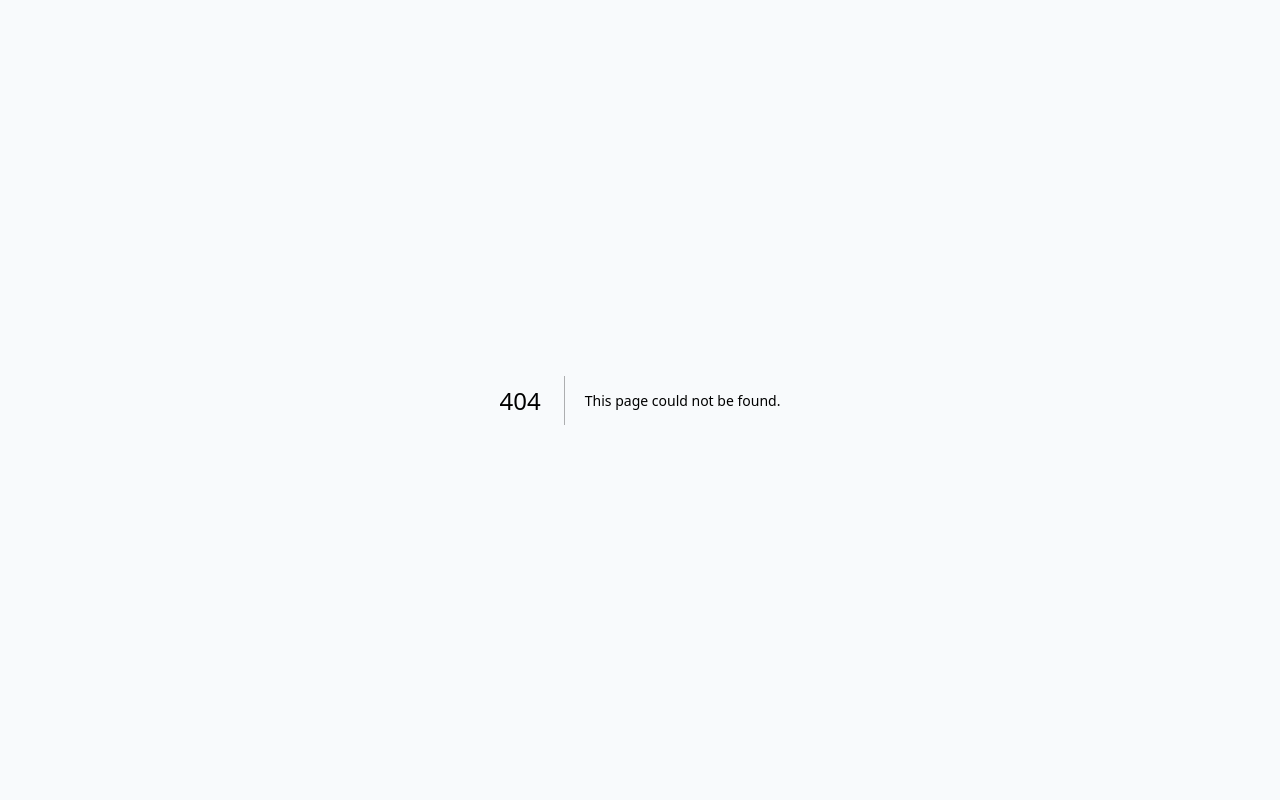
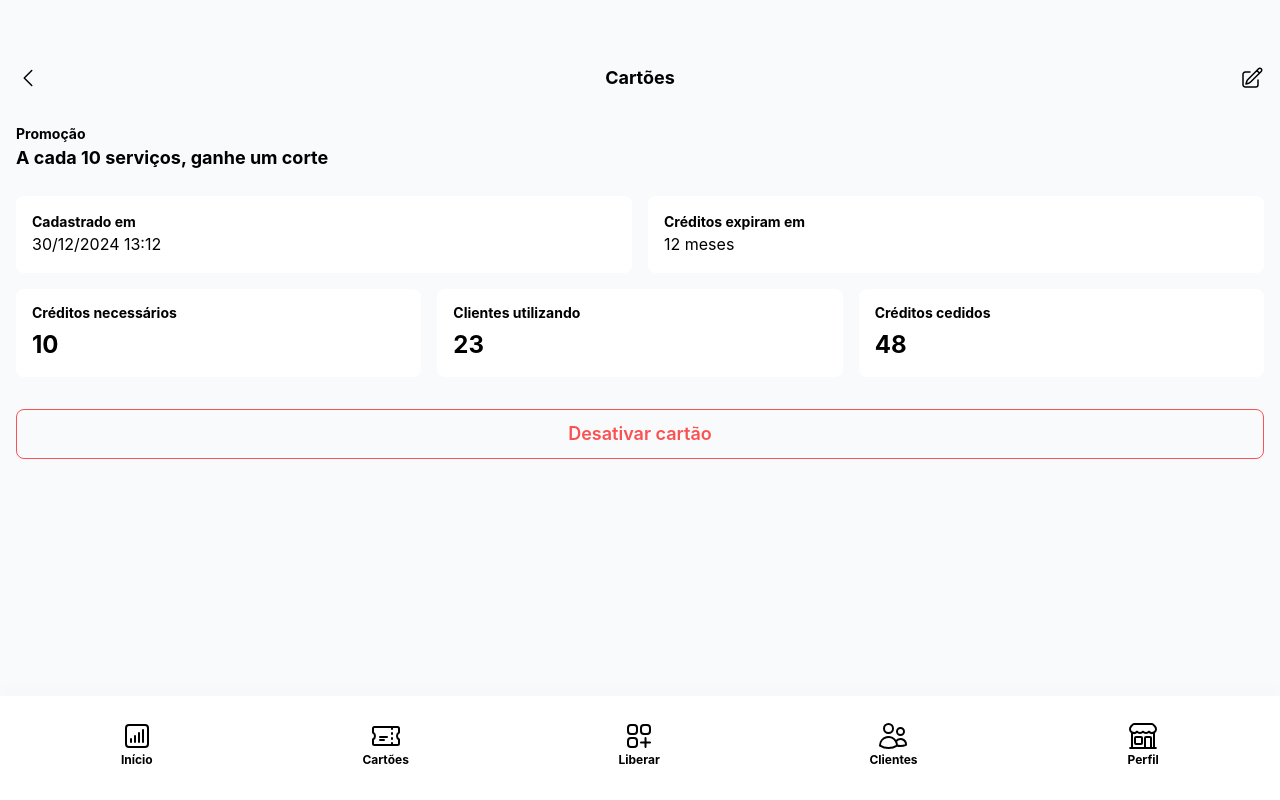
Before and after one commit to maykel-esser/caramelo, a Next.js app: page /poc/client/cards/details in a window 1280 px wide. Before the commit this address had no page. Built offline with nearby package versions, Linux system fonts and the light colour scheme.

Commit message:
feat(poc): add `/client/cards/details`

```diff
--- /dev/null
+++ b/pages/poc/client/cards/details/index.js
@@ -0,0 +1,141 @@
+import Link from "next/link";
+import NavigationMenu from "components/pages/poc/navigation";
+import ActionHeader from "components/pages/poc/header/actionHeader";
+import { formatDate } from "/utils/date.utils";
+import { Button, Drawer, TextInput } from "@mantine/core";
+import { useDisclosure } from "@mantine/hooks";
+
+export default function Page() {
+    const [openedRemove, { open: openRemove, close: closeRemove }] =
+        useDisclosure(false);
+    const [openedEdit, { open: openEdit, close: closeEdit }] =
+        useDisclosure(false);
+
+    return (
+        <>
+            <NavigationMenu source="client" />
+            <main className="px-4 pb-32">
+                <ActionHeader
+                    title="Cartões"
+                    backToPreviousPage={true}
+                    action="edit"
+                    onActionClick={openEdit}
+                />
+                <section>
+                    <div className="mb-6 flex gap-4">
+                        <div>
+                            <p className="text-sm font-bold">Promoção</p>
+                            <p className="text-lg font-bold">
+                                A cada 10 serviços, ganhe um corte
+                            </p>
+                        </div>
+                    </div>
+                    <div className="grid grid-cols-2 gap-4 mb-4">
+                        <div className="bg-white p-4 rounded-lg">
+                            <p className="text-sm font-bold">Cadastrado em</p>
+                            <p>
+                                {formatDate({
+                                    date: "2024-12-30T13:53:05.535Z",
+                                    format: "DD/MM/YYYY HH:MM",
+                                })}
+                            </p>
+                        </div>
+                        <div className="bg-white p-4 rounded-lg">
+                            <p className="text-sm font-bold">
+                                Créditos expiram em
+                            </p>
+                            <p>12 meses</p>
+                        </div>
+                    </div>
+                    <div className="grid grid-cols-3 gap-4 mb-8">
+                        <div className="bg-white p-4 rounded-lg">
+                            <p className="text-sm font-bold leading-4 mb-2">
+                                Créditos necessários
+                            </p>
+                            <p className="text-2xl font-bold">10</p>
+                        </div>
+                        <div className="bg-white p-4 rounded-lg">
+                            <p className="text-sm font-bold leading-4 mb-2">
+                                Clientes utilizando
+                            </p>
+                            <p className="text-2xl font-bold">23</p>
+                        </div>
+                        <div className="bg-white p-4 rounded-lg">
+                            <p className="text-sm font-bold leading-4 mb-2">
+                                Créditos cedidos
+                            </p>
+                            <p className="text-2xl font-bold">48</p>
+                        </div>
+                    </div>
+                    <Button
+                        variant="outline"
+                        size="lg"
+                        radius="md"
+                        fullWidth
+                        color="red"
+                        onClick={openRemove}
+                    >
+                        Desativar cartão
+                    </Button>
+                </section>
+            </main>
+            <Drawer
+                opened={openedRemove}
+                size="35%"
+                onClose={closeRemove}
+                offset={8}
+                position="bottom"
+                radius="lg"
+                overlayProps={{ backgroundOpacity: 0.5, blur: 4 }}
+            >
+                <div className="text-center">
+                    <h1 className="text-2xl font-bold mb-4">Confirme sua ação</h1>
+                    <p>Você deseja desativar este cartão? Com isso, os atuais créditos dados a clientes serão perdidos.</p>
+                    <p>
+                        <strong>Esta ação não poderá ser desfeita.</strong>
+                    </p>
+                    <div className="mt-6">
+                        <Button size="lg" radius="md" fullWidth color="red" component={Link} href="/poc/client/cards">
+                            Desativar cartão
+                        </Button>
+                    </div>
+                </div>
+            </Drawer>
+            <Drawer
+                opened={openedEdit}
+                size="30%"
+                onClose={closeEdit}
+                offset={8}
+                position="bottom"
+                radius="lg"
+                overlayProps={{ backgroundOpacity: 0.5, blur: 4 }}
+            >
+                <div className="text-center">
+                    <h1 className="text-2xl font-bold mb-4">Editar cartão</h1>
+                    <form className="text-left">
+                        <div className="mb-4">
+                            <TextInput
+                                label="Título da promoção"
+                                placeholder="Título"
+                                required
+                                size="md"
+                                radius="md"
+                                value="A cada 10 serviços, ganhe um corte"
+                            />
+                        </div>
+                        <div className="mt-6">
+                            <Button
+                                size="lg"
+                                radius="md"
+                                fullWidth
+                                color="black"
+                            >
+                                Salvar alterações
+                            </Button>
+                        </div>
+                    </form>
+                </div>
+            </Drawer>
+        </>
+    );
+}
```
